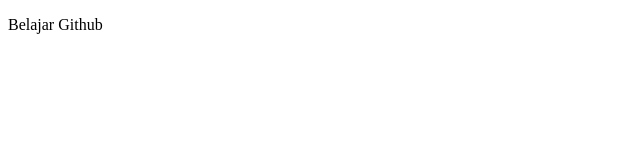
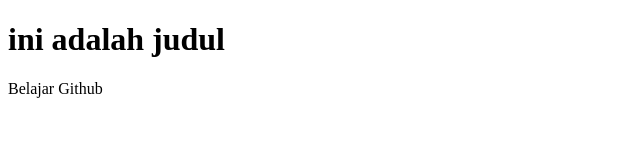
Before and after one commit to hiqmal7/PWD-6, a plain HTML site: page P4hiq/index.html in a window 1280 px wide. Shown: the whole page, without its empty margins (0-640 px from the left). Drawn offline with Linux system fonts and the light colour scheme.

Commit message:
menambahkan h1 di folder p4hiq

```diff
--- a/P4hiq/index.html
+++ b/P4hiq/index.html
@@ -6,6 +6,7 @@
     <title>Belajar Git HUb</title>
 </head>
 <body>
+    <h1>ini adalah judul</h1>
     <P>Belajar Github</P>
 </body>
 </html>
```
